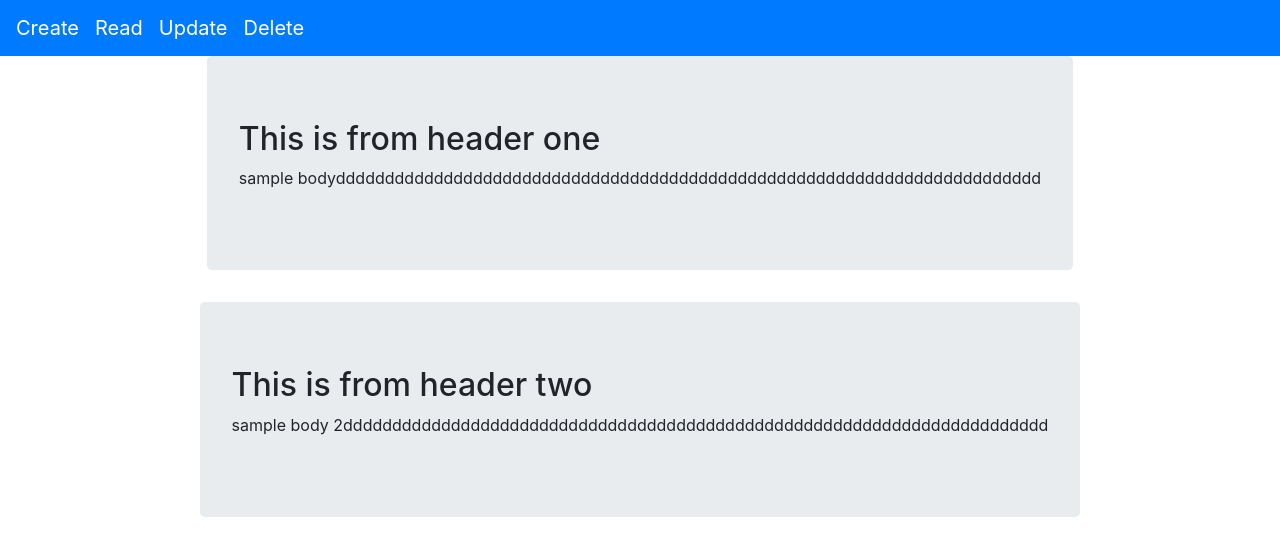
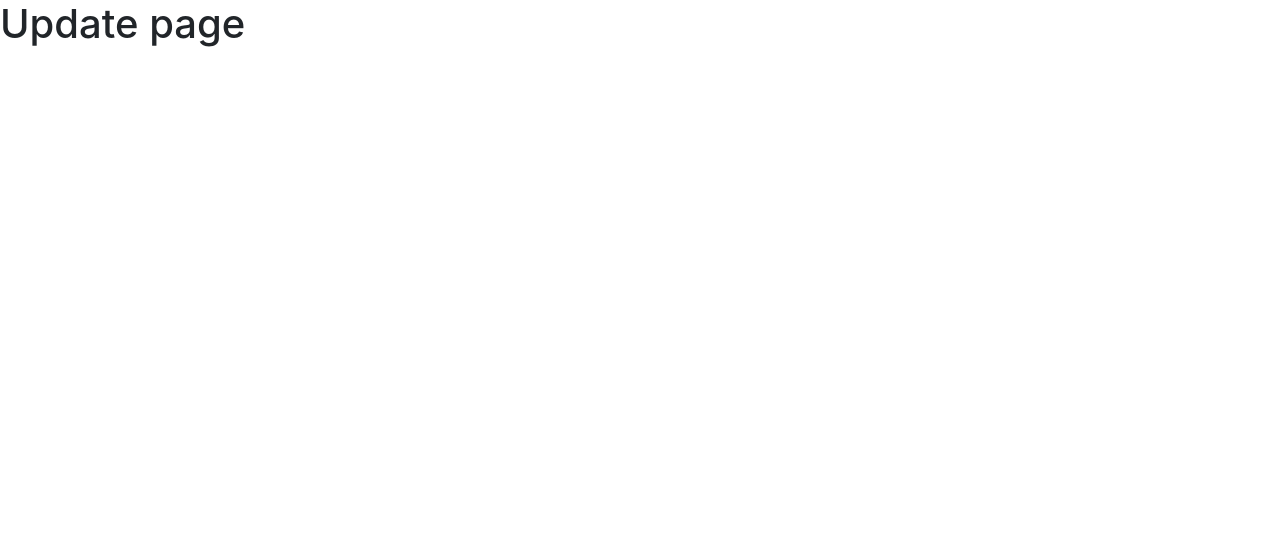
Before and after one commit to Dilansilva/MERN-CRUD, a React (Create React App) app: page / in a window 1280 px wide. Shown: the top 556 px of the page. Built offline with nearby package versions, Linux system fonts and the light colour scheme.

Commit message:
Update page is created

```diff
--- a/src/App.js
+++ b/src/App.js
@@ -1,10 +1,11 @@
 import Create from './pages/Create';//import create page
 import Read from './pages/Read';//import Read page
+import Update from './pages/Update';//import Update page
 
 function App() {
   return (
     <div>
-      <Read/>
+      <Update/>
     </div>
   );
 }
--- a/src/pages/Read.js
+++ b/src/pages/Read.js
@@ -4,7 +4,10 @@ import NavigationBar from '../components/NavigationBar';//import navigation bar
 import Cards from '../components/Cards';//impotr card component
 
 const Read = () => {
-   const [article,setArticle] = useState('')//state for article
+   const [article,setArticle] = useState({
+        header: 'Dilan',
+        body: 'This is a sample body'
+   })//state for article
    useEffect(() => {
         //fetch api here
    },[]);
@@ -20,6 +23,7 @@ const Read = () => {
                     header="This is from header two"
                     body="sample body 2dddddddddddddddddddddddddddddddddddddddddddddddddddddddddddddddddddddddd"
                />
+
         </>
     );
 }
--- /dev/null
+++ b/src/pages/Update.js
@@ -0,0 +1,14 @@
+import React, { useState,useEffect } from 'react';
+
+import NavigationBar from '../components/NavigationBar';//import navigation bar
+import Cards from '../components/Cards';//impotr card component
+
+const Update = () => {
+    return(
+        <div>
+            <h1>Update page</h1>
+        </div>
+    );
+}
+
+export default Update;
```
